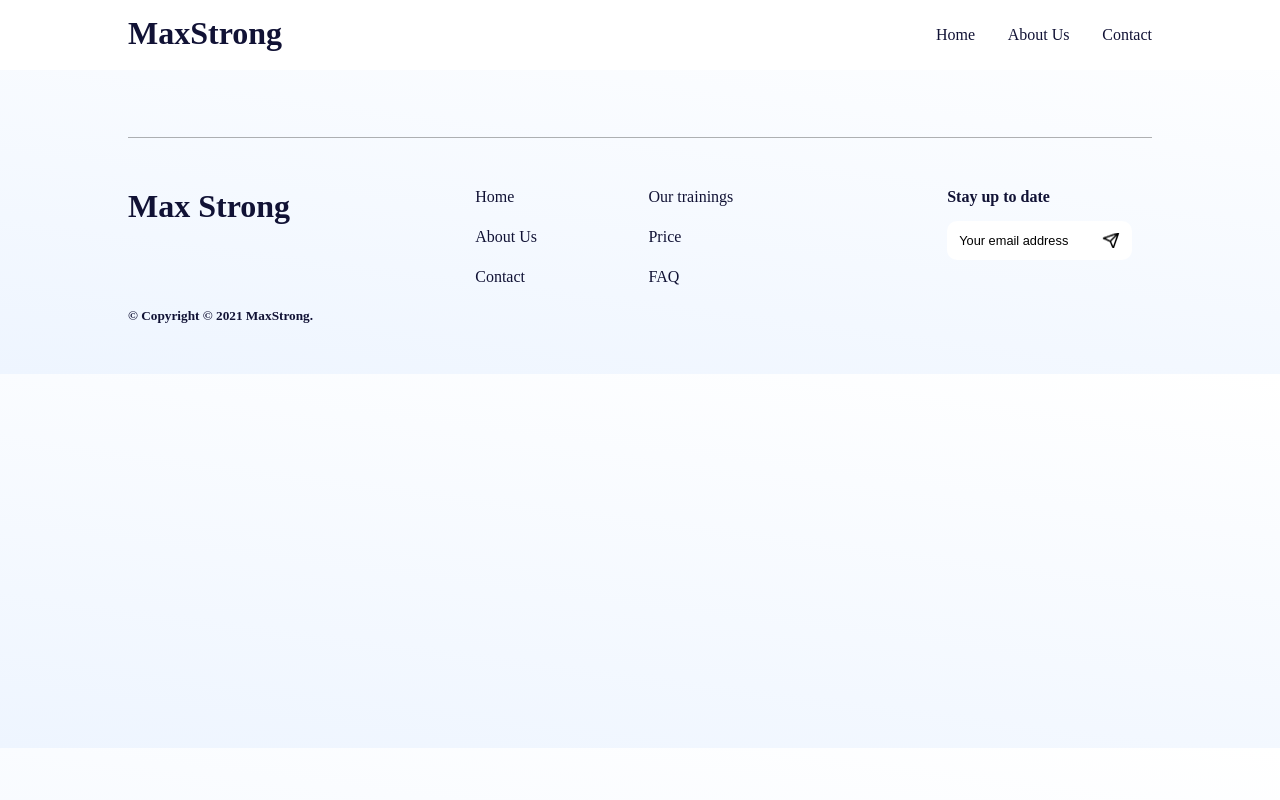
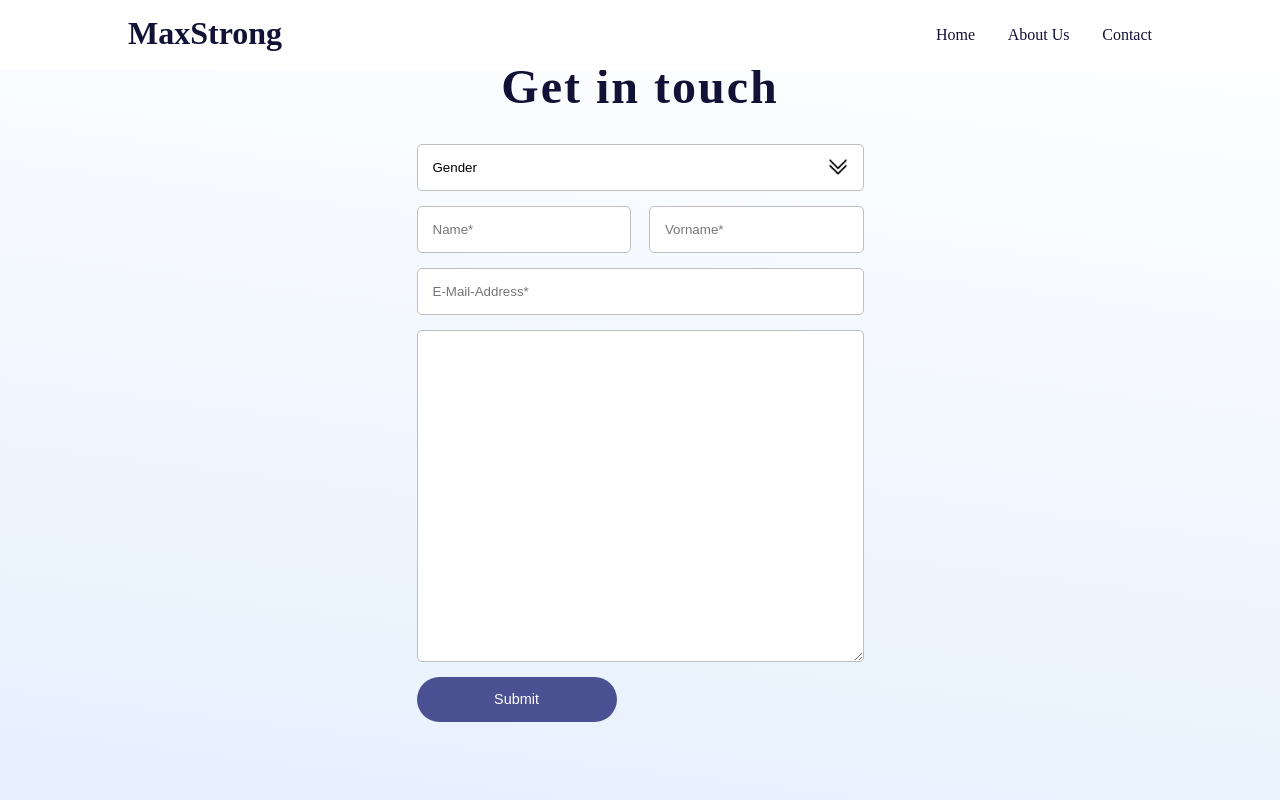
Before and after one commit to ShamilUmaev/MaxStrong, a Vue app: page /contact in a window 1280 px wide. Shown: the top 800 px of the page. Built offline with nearby package versions, Linux system fonts and the light colour scheme.

Commit message:
Create a Contact component

```diff
--- a/src/App.vue
+++ b/src/App.vue
@@ -1,6 +1,8 @@
 <template>
   <NavBar/>
-  <router-view></router-view>
+  <Transition name="fade">
+    <router-view></router-view>
+  </Transition>
   <TheFooter></TheFooter>
 </template>
 
@@ -13,4 +15,13 @@ export default {
 </script>
 
 <style scoped>
+.fade-enter-active,
+.fade-leave-active {
+  transition: opacity 1s ease;
+}
+
+.fade-enter-from,
+.fade-leave-to {
+  opacity: 0;
+}
 </style>
--- a/src/assets/global.css
+++ b/src/assets/global.css
@@ -7,7 +7,7 @@ body {
     font-family: 'Hellix';
     font-weight: 400;
     max-width: 1600px;
-    background: linear-gradient(7.28deg, #EEF5FF 0%, #FFFFFF 99.69%);
+    background: linear-gradient(7.28deg, #dfecfd 0%, #FFFFFF 99.69%);
     color: #111235;
 }
 .bold {
--- a/src/components/Contact.vue
+++ b/src/components/Contact.vue
@@ -1,13 +1,76 @@
 <template>
-  <h1>Contact us</h1>
+    <div class="contact-outer-container">
+        <h2>Get in touch</h2>
+        <form action="">
+            <select>
+                <option value="" disabled selected>Gender</option>
+                <option value="male">Male</option>
+                <option value="female">Female</option>
+            </select>
+            <div>
+                <input type="text" placeholder="Name*" class="inline-block">
+                <input type="text" placeholder="Vorname*">
+            </div>
+            <input type="email" placeholder="E-Mail-Address*">
+            <textarea name="message" cols="50" rows="20"></textarea>
+            <BaseButton>Submit</BaseButton>
+        </form>
+    </div>
 </template>
 
 <script>
+import BaseButton from './UI/BaseButton.vue';
 export default {
-
+    components: { BaseButton }
 }
 </script>
 
-<style>
-
+<style scoped>
+form {
+    display: flex;
+    flex-direction: column;
+}
+h2 {
+    font-size: 3rem;
+    letter-spacing: 2px;
+    margin-bottom: 30px;
+}
+select, input[type="text"], input[type="email"], textarea {
+    padding: 15px;
+    border: 1px solid #bebebe;
+    border-radius: 5px;
+    margin-bottom: 15px;
+}
+select {
+    appearance: none;
+    background: #fff url('../assets/icons8-double-down-48.png') no-repeat right;
+    background-size: 20px 20px;
+    background-origin: content-box;
+}
+select:hover {
+    cursor: pointer;
+}
+input[type="text"] {
+    width: 48%;
+}
+input[type="email"] {
+    width: 100%;
+}
+form div {
+    display: flex;
+    justify-content: space-between;
+}
+.contact-outer-container {
+    height: 80vh;
+    margin-top: 70px;
+    width: 100%;
+    display: flex;
+    align-items: center;
+    flex-direction: column;
+    justify-content: center;
+}
+.contact-content {
+    display: flex;
+    flex-direction: column;
+}
 </style>
--- a/src/components/Home.vue
+++ b/src/components/Home.vue
@@ -49,7 +49,7 @@ export default {
   width: 50%;
 }
 .text-content-time-to-get-strong h2 {
-  font-size: 4rem;
+  font-size: 4.2rem;
 }
 .text-content-time-to-get-strong p {
   width: 80%;
@@ -78,7 +78,7 @@ export default {
   justify-content: center;
 }
 .text-choose-loads h2 {
-  font-size: 2.5rem;
+  font-size: 2.7rem;
   width: 70%;
   margin-bottom: 20px;
 }
--- a/src/components/UI/BaseContainer.vue
+++ b/src/components/UI/BaseContainer.vue
@@ -11,7 +11,7 @@
 <style scoped>
 .base-container {
   width: 45%;
-  background: #e2effd;
+  background: #dbe9f8;
   border-radius: 50px;
   box-sizing: border-box;
   padding: 0 80px 0 40px;
```
Also changed, not shown: src/assets/icons8-double-down-48.png (added).
